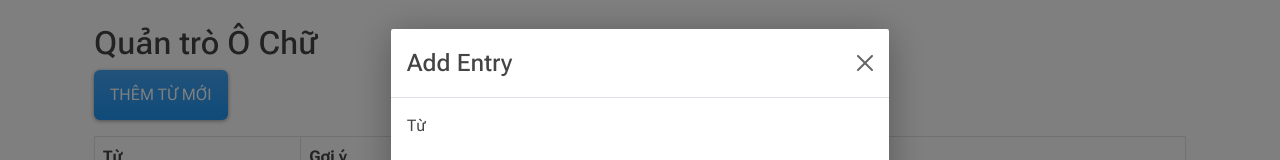
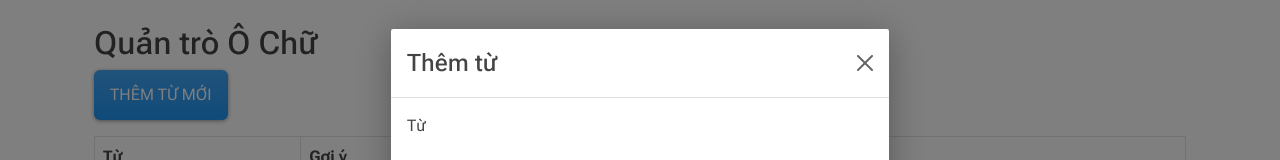
Before and after one commit to tungpham42/ochu, a React (Create React App) app: page /admin in a window 1280 px wide. Both pictures are taken after a click on the button "THÊM TỪ MỚI". Shown: the top 160 px of the page. Built offline with nearby package versions, Linux system fonts and the light colour scheme; no server answers; the database is empty.

Commit message:
Update AdminPanel.js

```diff
--- a/src/components/AdminPanel.js
+++ b/src/components/AdminPanel.js
@@ -138,7 +138,7 @@ const AdminPanel = () => {
       {error && <p className="text-danger">{error}</p>}
       <Modal show={show} onHide={handleClose}>
         <Modal.Header closeButton>
-          <Modal.Title>{editing ? "Edit Entry" : "Add Entry"}</Modal.Title>
+          <Modal.Title>{editing ? "Sửa từ" : "Thêm từ"}</Modal.Title>
         </Modal.Header>
         <Modal.Body>
           <Form>
```
